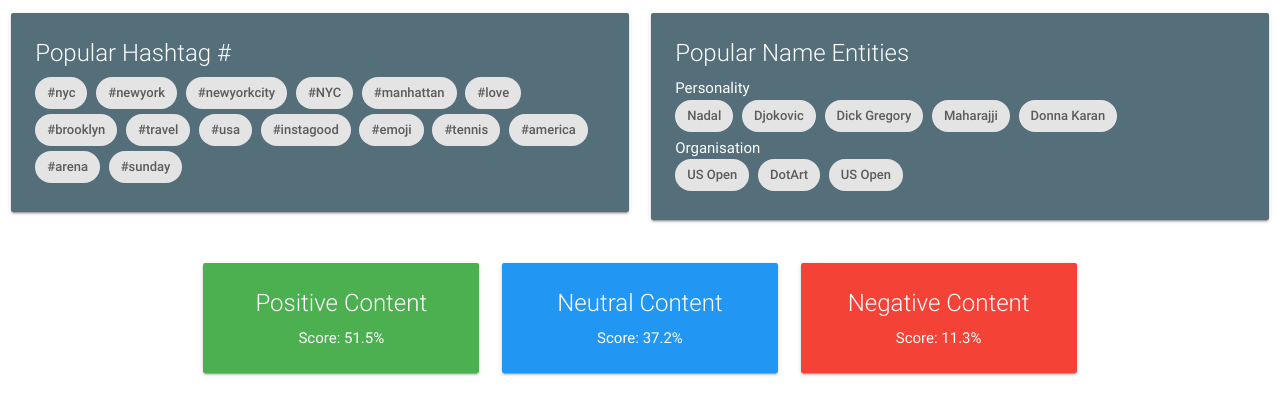
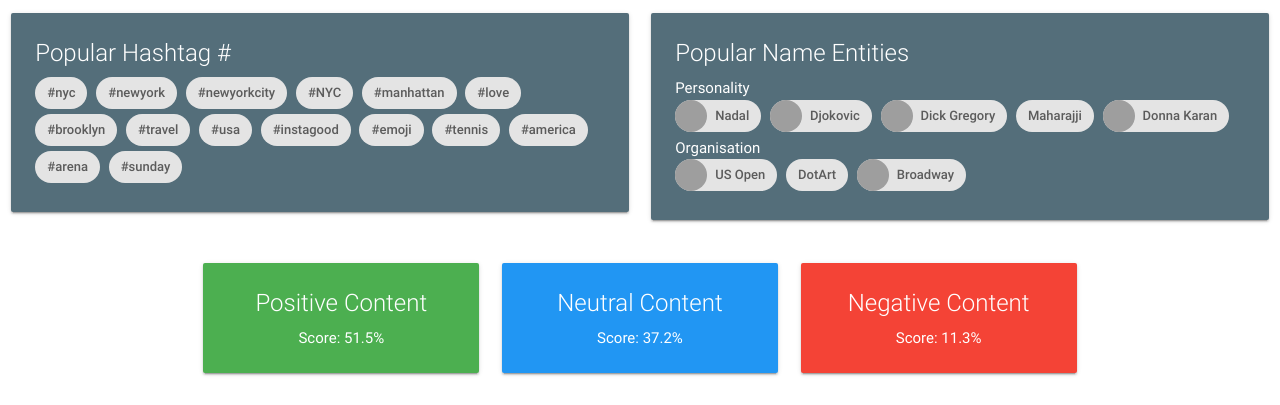
Before and after one commit to salah7594/Sentiment_analysis_social_media, a Django app: page /map/ in a window 1280 px wide. Shown: the part 585-990 px from the top of the page. Run offline with Django 3.2, Linux system fonts and the light colour scheme; some libraries are stand-ins or nearby versions; grey boxes are pictures that could not be loaded.

Commit message:
Add pictures tu chips

```diff
--- a/SentimentAnalysis_twitter/templates/search/map.html
+++ b/SentimentAnalysis_twitter/templates/search/map.html
@@ -93,34 +93,37 @@
           <p>
 		  <p>Personality</p>
 		  <div class="chip">
+			<img src="https://image.ibb.co/e4Vdg8/Nadal.jpg" alt="Nadal">
 			Nadal
 		  </div>
 		  <div class="chip">
+		    <img src="https://preview.ibb.co/nxvauT/djokovic.jpg" alt="Djokovic">
 			Djokovic
 		  </div>
 		  <div class="chip">
+		  <img src="https://image.ibb.co/ivLfTo/dick.jpg" alt="dick">
 			Dick Gregory
 		  </div>
 		  <div class="chip">
 			Maharajji
 		  </div>
 		  <div class="chip">
+		    <img src="https://image.ibb.co/nL4w18/donna.jpg" alt="donna">
 			Donna Karan
 		  </div>
 
-
 		  <p> Organisation </p>
 		  <div class="chip">
+		    <img src="https://image.ibb.co/emyg18/usopen.jpg" alt="usopen">
 			US Open
 		  </div>
 		  <div class="chip">
 			DotArt
 		  </div>
 		  <div class="chip">
-			US Open
+		    <img src="https://image.ibb.co/hOU78o/broadway.jpg" alt="broadway">
+			Broadway
 		  </div>
-
-
 		  </p>
         </div>
 
```
